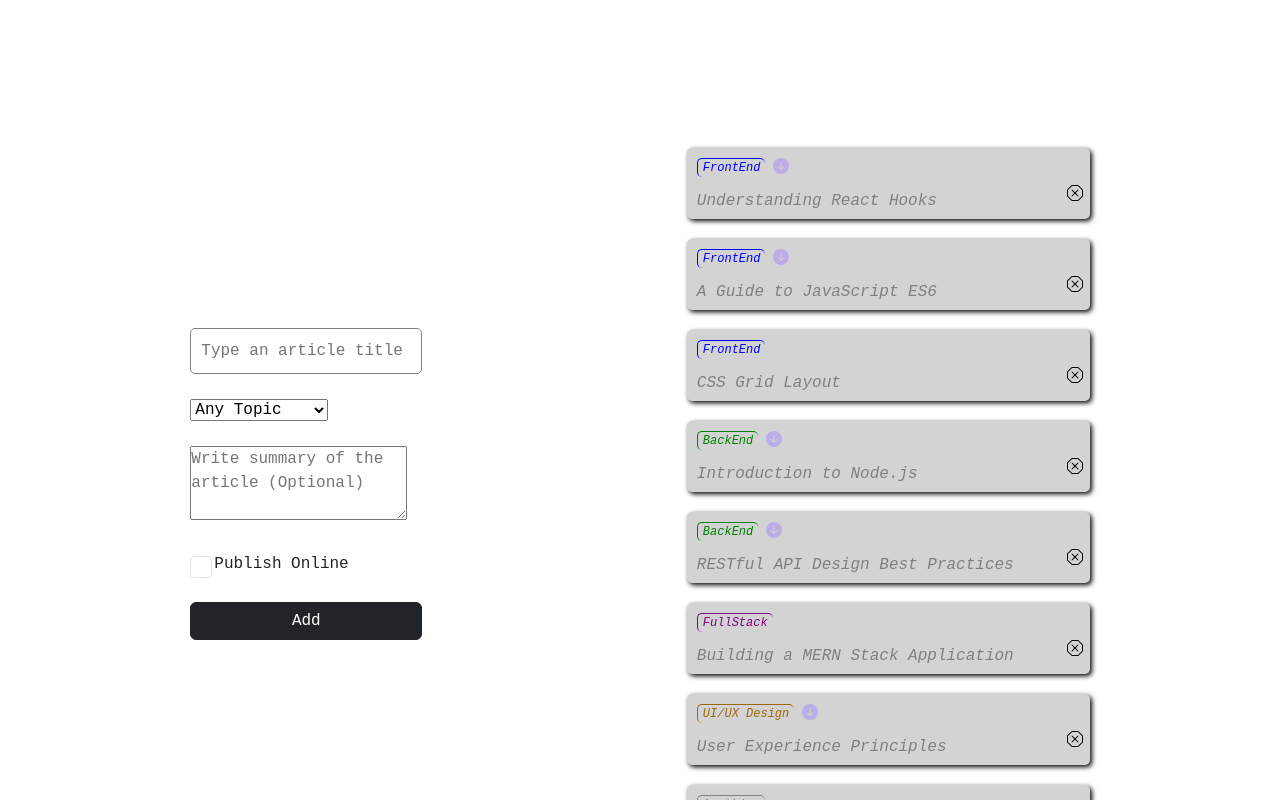
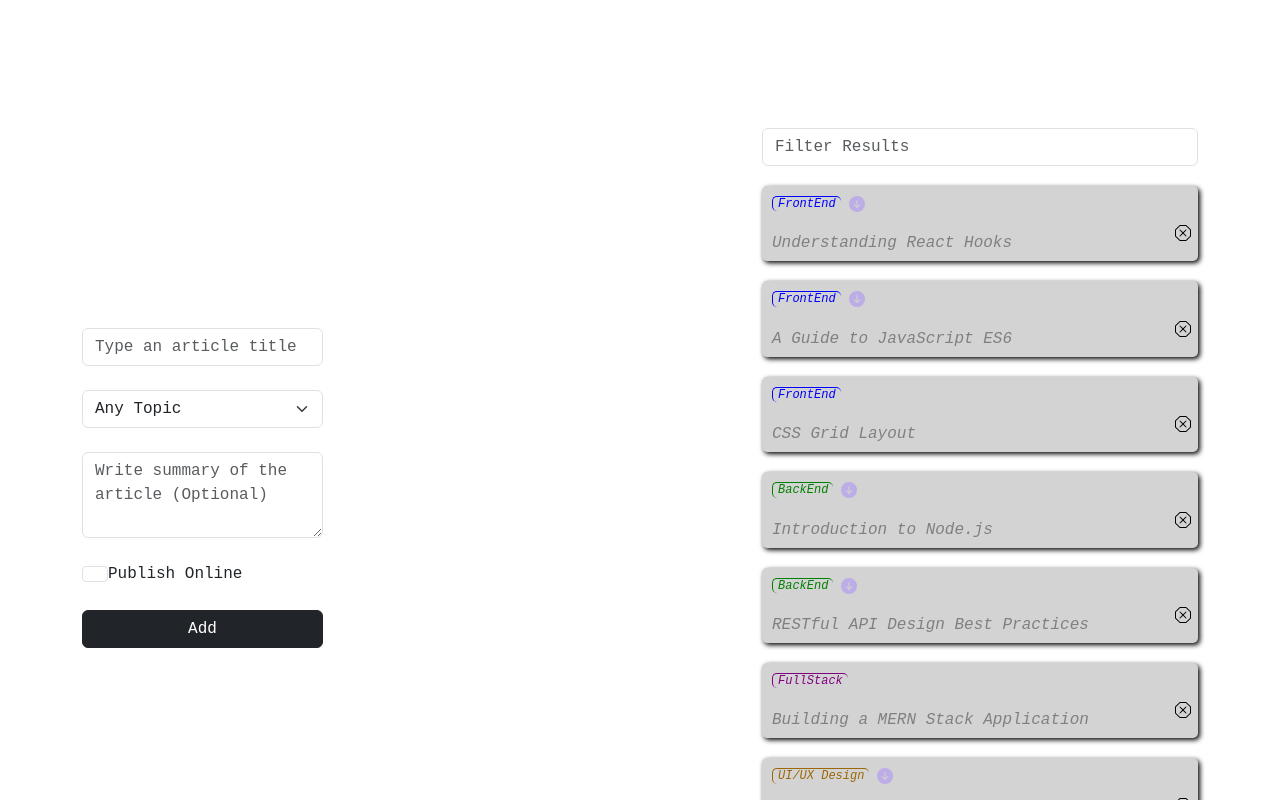
Before and after one commit to stefanozuffi/react-form, a React (Vite) app: page / in a window 1280 px wide. Shown: the top 800 px of the page. Built offline with nearby package versions, Linux system fonts and the light colour scheme.

Commit message:
added a filter ficntionality using useEffect and searchbar

```diff
--- a/src/assets/components/AppForm.jsx
+++ b/src/assets/components/AppForm.jsx
@@ -1,4 +1,4 @@
-import { useState } from "react";
+import { useEffect, useState } from "react";
 import articles from "../data/articles";
 import AppList from "./AppList";
 
@@ -16,8 +16,18 @@ export default function AppForm() {
     const [article, setArticle] = useState(initialForm)
     const [journal, setJournal] = useState(articles)
 
+    const [search, setSearch] = useState('')
+    const [filtered, setFiltered] = useState(journal)
+
     //Accordion states
     const [current, setCurrent] = useState(0)
+
+    //Use-Effect for search-bar filtering
+    useEffect(() => {
+
+        setFiltered(journal.filter(article => article.title.toLowerCase().includes(search.toLowerCase()) || search.toLowerCase().includes(article.title.toLowerCase())))
+
+    }, [search])
 
     //OnSubmit function
     function handleSubmit(e) {
@@ -55,14 +65,16 @@ export default function AppForm() {
         }
     }
 
+
     return(
-        <div className="container d-flex justify-content-around gap-5">
+         <div className="container d-flex justify-content-between gap-5">
             <form className="d-flex flex-column gap-2" onSubmit={handleSubmit}>
 
             {/* Title */}
                 <div className="mb-3">
                     <input
                         type="text"
+                        className="form-control"
                         value={article.title}
                         placeholder="Type an article title"
                         onChange={(e) => setArticle({...article, title: e.target.value})}
@@ -71,7 +83,7 @@ export default function AppForm() {
 
             {/* Categories */}
                 <div className="mb-3">
-                    <select name="category" id="category" value={article.category} onChange={(e) => setArticle({...article, category: e.target.value})}>
+                    <select name="category" className="form-select" id="category" value={article.category} onChange={(e) => setArticle({...article, category: e.target.value})}>
                         <option value="FrontEnd">FrontEnd</option>
                         <option value="BackEnd"> BackEnd</option>
                         <option value="FullStack">FullStack</option>
@@ -83,20 +95,23 @@ export default function AppForm() {
             {/* Description */}
                 <div className="mb-3">
                     <textarea
-                    name="description" id="description" rows="3"
+                    name="description" className="form-control" id="description" rows="3"
                     placeholder="Write summary of the article (Optional)"
                     value={article.description} onChange={(e) => setArticle({...article, description: e.target.value})}/>
                 </div>
             {/* CheckBox */}
                 <div className="form-check mb-3">
-                    <input className="form-check-input" type="checkbox" name="online" id="online"
+                    <input className="form-check-input form-control" type="checkbox" name="online" id="online"
                     checked={article.online} onChange={(e) => setArticle({...article, online: e.target.checked})}/>
                     <label className="form-check-label" htmlFor=""> Publish Online </label>
                 </div>
 
                 <button className="btn btn-dark" type="submit">Add</button>
             </form>
-            <AppList list={journal} handleF={handleDelete} AccF={handleAcc} current={current}/>
+            <AppList list={filtered}
+            handleF={handleDelete}
+            AccF={handleAcc} handleChange={(e) => {setSearch(e.target.value)}}
+            current={current}/>
         </div>
     )
 
--- a/src/assets/components/AppList.jsx
+++ b/src/assets/components/AppList.jsx
@@ -4,10 +4,17 @@ import ListElement from "./ListElement"
 
 export default function AppList(props) {
     return(
+        <div className='list-group'>
+            <div className="search-bar">
+                <input type="text" className='form-control filter-input' placeholder='Filter Results' onChange={props.handleChange} />
+            </div>
+
                     <ul className="articles-list">
+
                         {props.list.map(article =>
 
                         <li className="article-li d-flex flex-column" key={article.id}>
+
                                 <div className="article-head d-flex justify-content-between align-items-center gap-4">
                                     <ListElement title={article.title} id={article.id} AccF={props.AccF} current={props.current} category={article.category} online={article.online}/>
 
@@ -16,10 +23,14 @@ export default function AppList(props) {
                                 </div>
 
                                 {props.current === article.id && <p>{article.description}</p>}
+
+
                         </li>
 
 
                     )}
                     </ul>
+
+        </div>
     )
 }
--- a/src/assets/components/ListElement.jsx
+++ b/src/assets/components/ListElement.jsx
@@ -3,9 +3,9 @@ export default function ListElement(props) {
         <div className={`article d-flex flex-column gap-4 ${props.category === 'UI/UX Design' ? 'UIUX' : props.category}`} key={props.id}>
 
             <div className="upper-title d-flex gap-2">
-                <h8>{props.category}</h8>
+                <h6 className="h8">{props.category}</h6>
                 {props.online &&
-                    <svg className='online-badge' xmlns="http://www.w3.org/2000/svg" width="16" height="16" fill="currentColor" class="bi bi-arrow-down-circle-fill" viewBox="0 0 16 16">
+                    <svg xmlns="http://www.w3.org/2000/svg" width="16" height="16" fill="currentColor" className="online-badge bi bi-arrow-down-circle-fill" viewBox="0 0 16 16">
                         <path d="M16 8A8 8 0 1 1 0 8a8 8 0 0 1 16 0M8.5 4.5a.5.5 0 0 0-1 0v5.793L5.354 8.146a.5.5 0 1 0-.708.708l3 3a.5.5 0 0 0 .708 0l3-3a.5.5 0 0 0-.708-.708L8.5 10.293z"/>
                     </svg>}
             </div>
--- a/src/index.css
+++ b/src/index.css
@@ -14,6 +14,7 @@
 
 form {
   margin-top: 200px;
+  min-width: 200px;
 }
 
 input {
@@ -32,7 +33,7 @@ ul {
   padding-left: 0 !important;
 }
 
-h8 {
+.h8 {
   font-size: 12px;
   display: block;
   font-style: italic;
@@ -42,6 +43,7 @@ h8 {
   width: fit-content;
   padding: 0px 5px;
   border-radius: 5px;
+
 }
 
 .FrontEnd {
@@ -79,6 +81,7 @@ h8 {
   padding: 10px;
   border-radius: 5px;
   box-shadow: 2px 2px 5px rgba(0, 0, 0, 1);
+  max-width: 30rem;
 }
 
 .head-text {
@@ -86,6 +89,7 @@ h8 {
   line-height: 0%;
   color: gray !important;
   font-style: italic;
+  min-width: 350px;
 }
 
 .active {
```
Lines whose indentation alone changed are shown as unchanged.
